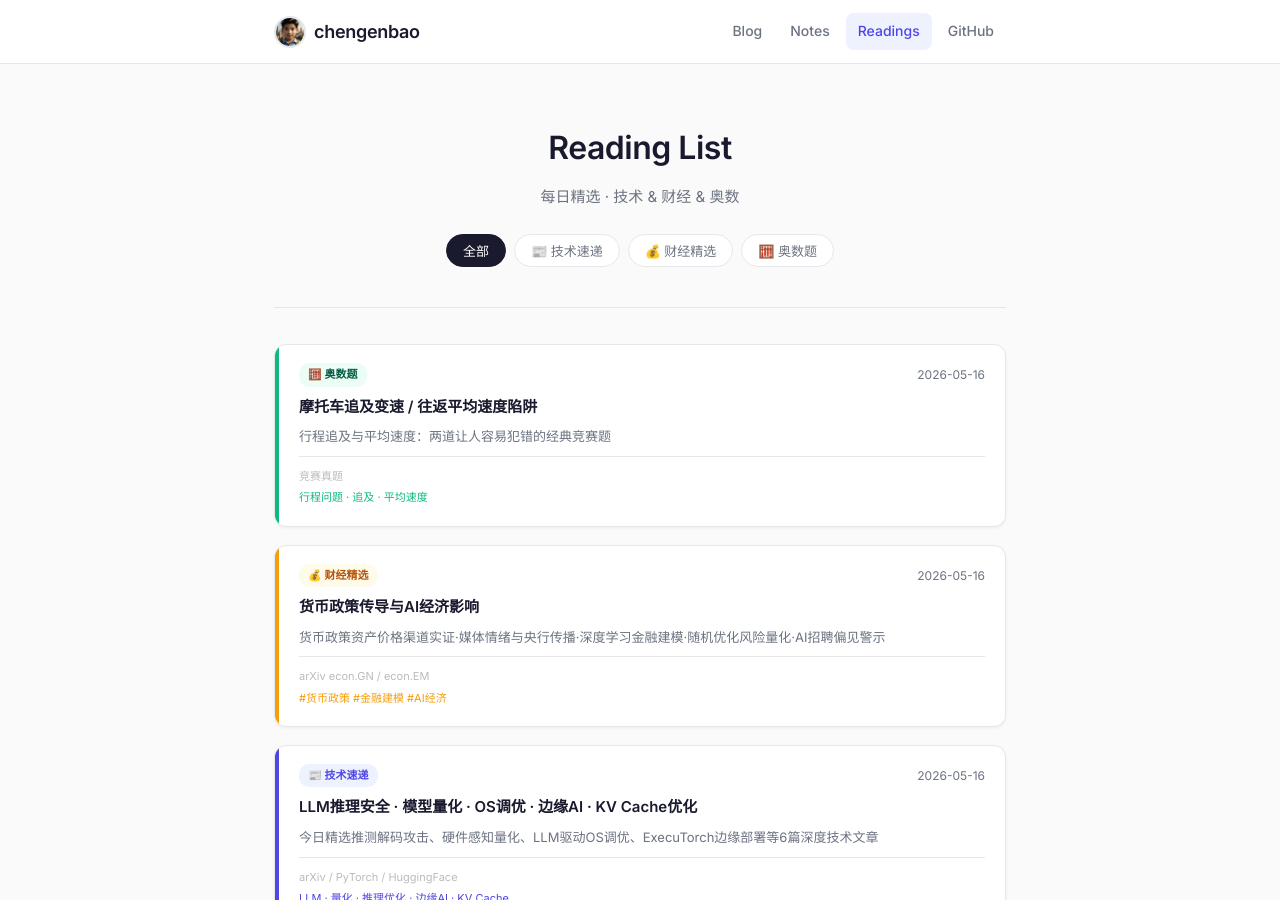
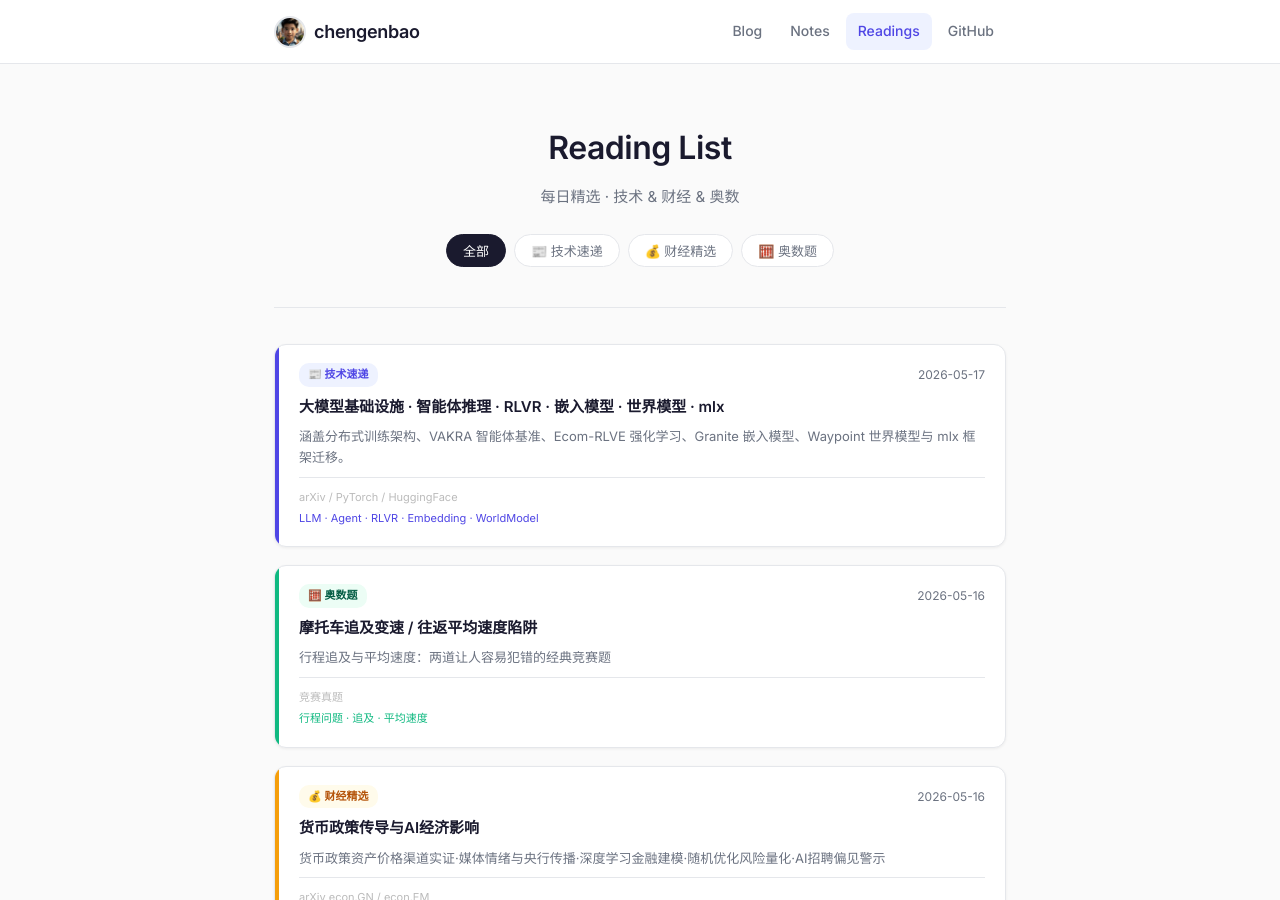
Before and after one commit to chengenbao/chengenbao.github.io, a Jekyll site: the page built from reading-list/index.md, in a window 1280 px wide and 900 px high. Built offline with Jekyll 4.4.1, drawn with Linux system fonts in a browser that asks for light colours.

Commit message:
add tech card 2026-05-17

```diff
--- a/reading-list/index.md
+++ b/reading-list/index.md
@@ -18,6 +18,21 @@
   </div>
 
   <div class="rl-grid">
+<a class="rl-card tech" href="/reading-list/2026-05-17-tech-daily/">
+  <div class="rl-accent"></div>
+  <div class="rl-body">
+    <div class="rl-top">
+      <span class="rl-badge tech">📰 技术速递</span>
+      <time>2026-05-17</time>
+    </div>
+    <h2>大模型基础设施 · 智能体推理 · RLVR · 嵌入模型 · 世界模型 · mlx</h2>
+    <p>涵盖分布式训练架构、VAKRA 智能体基准、Ecom-RLVE 强化学习、Granite 嵌入模型、Waypoint 世界模型与 mlx 框架迁移。</p>
+    <div class="rl-meta">
+      <span class="rl-source">arXiv / PyTorch / HuggingFace</span>
+      <span class="rl-tags">LLM · Agent · RLVR · Embedding · WorldModel</span>
+    </div>
+  </div>
+</a>
 <a class="rl-card math" href="/reading-list/2026-05-16-math/"><div class="rl-accent"></div><div class="rl-body"><div class="rl-top"><span class="rl-badge math">🧮 奥数题</span><time>2026-05-16</time></div><h2>摩托车追及变速 / 往返平均速度陷阱</h2><p>行程追及与平均速度：两道让人容易犯错的经典竞赛题</p><div class="rl-meta"><span class="rl-source">竞赛真题</span><span class="rl-tags">行程问题 · 追及 · 平均速度</span></div></div></a>
 <a class="rl-card finance" href="/reading-list/2026-05-16-finance-daily/">
   <div class="rl-accent"></div>
```
